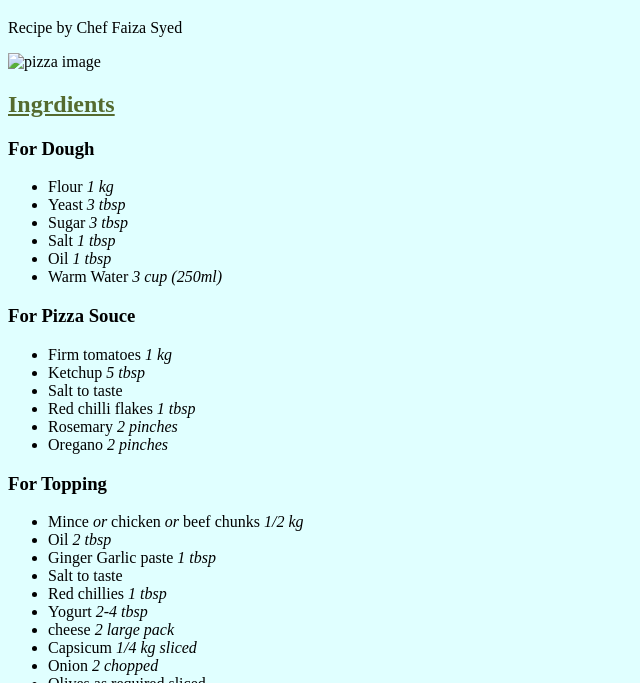
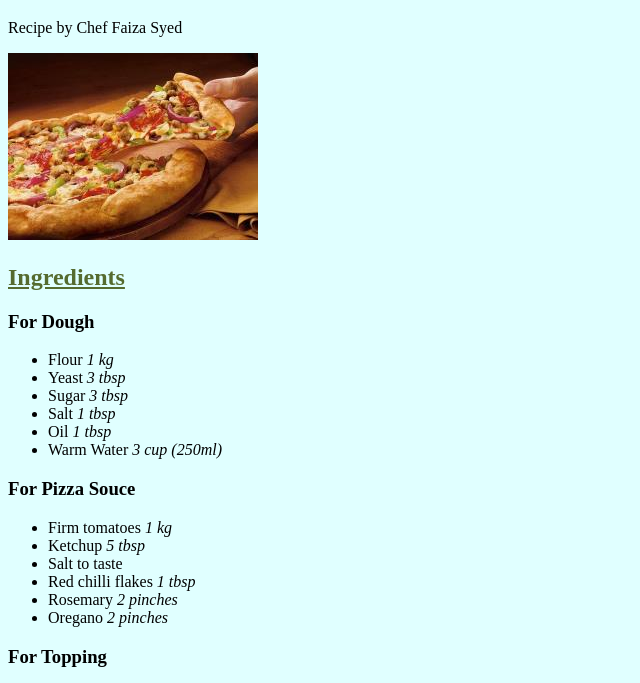
Before and after one commit to naziaj/recipe, a plain HTML site: page index.html in a window 1280 px wide. Shown: the part 61-744 px from the top of the page, without its empty margins (0-640 px from the left). Drawn offline with Linux system fonts and the light colour scheme.

Commit message:
Add files via upload

```diff
--- a/index.html
+++ b/index.html
@@ -27,11 +27,11 @@
     <p>Recipe by Chef Faiza Syed</p>
 
     <img
-        src="pizza.jpg"
+        src="image/pizza.jpg"
         alt="pizza image"
     >
 
-    <h2>Ingrdients</h2>
+    <h2>Ingredients</h2>
 
     <h3>For Dough</h3>
 
```
Also changed, not shown: image/pizza.jpg (added).
